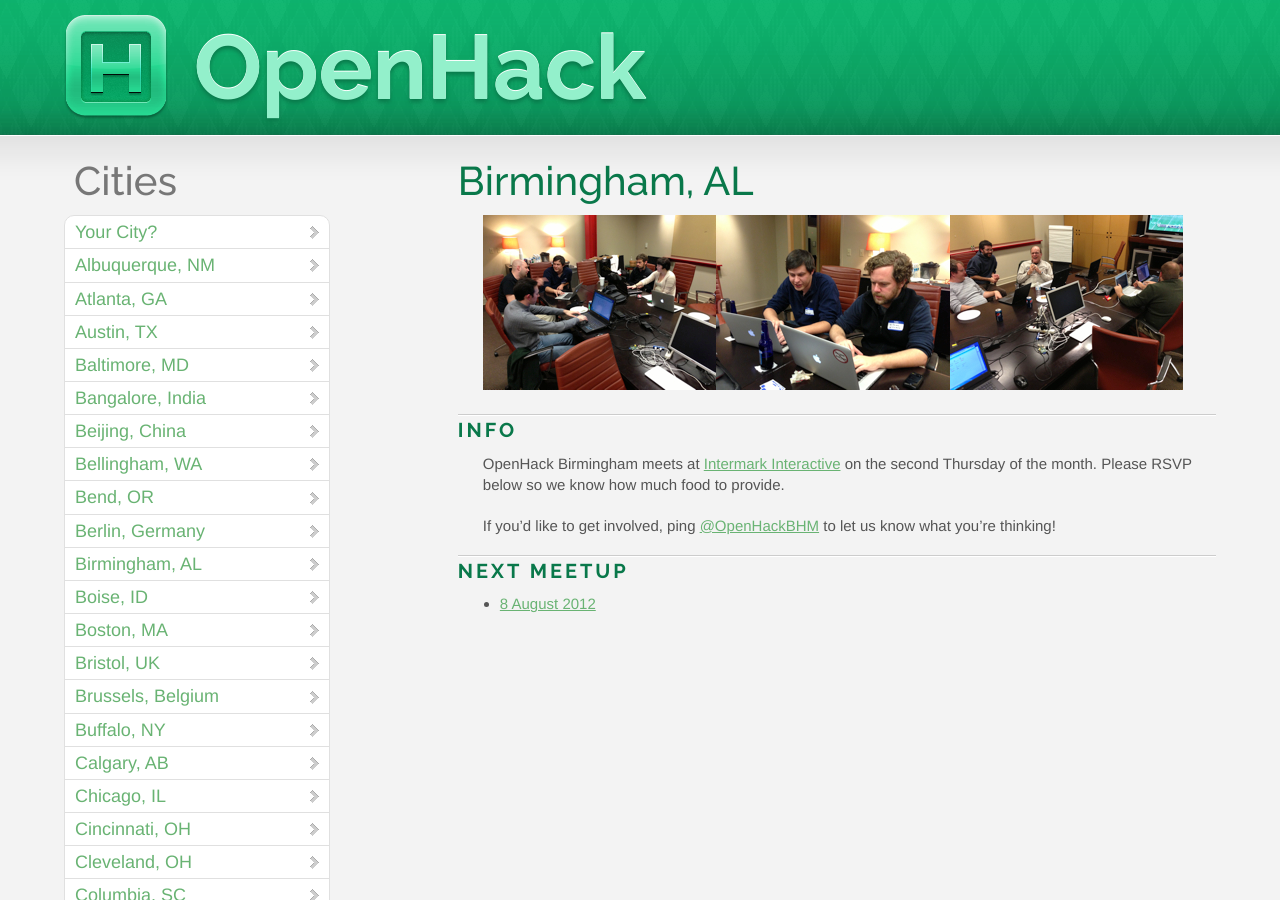
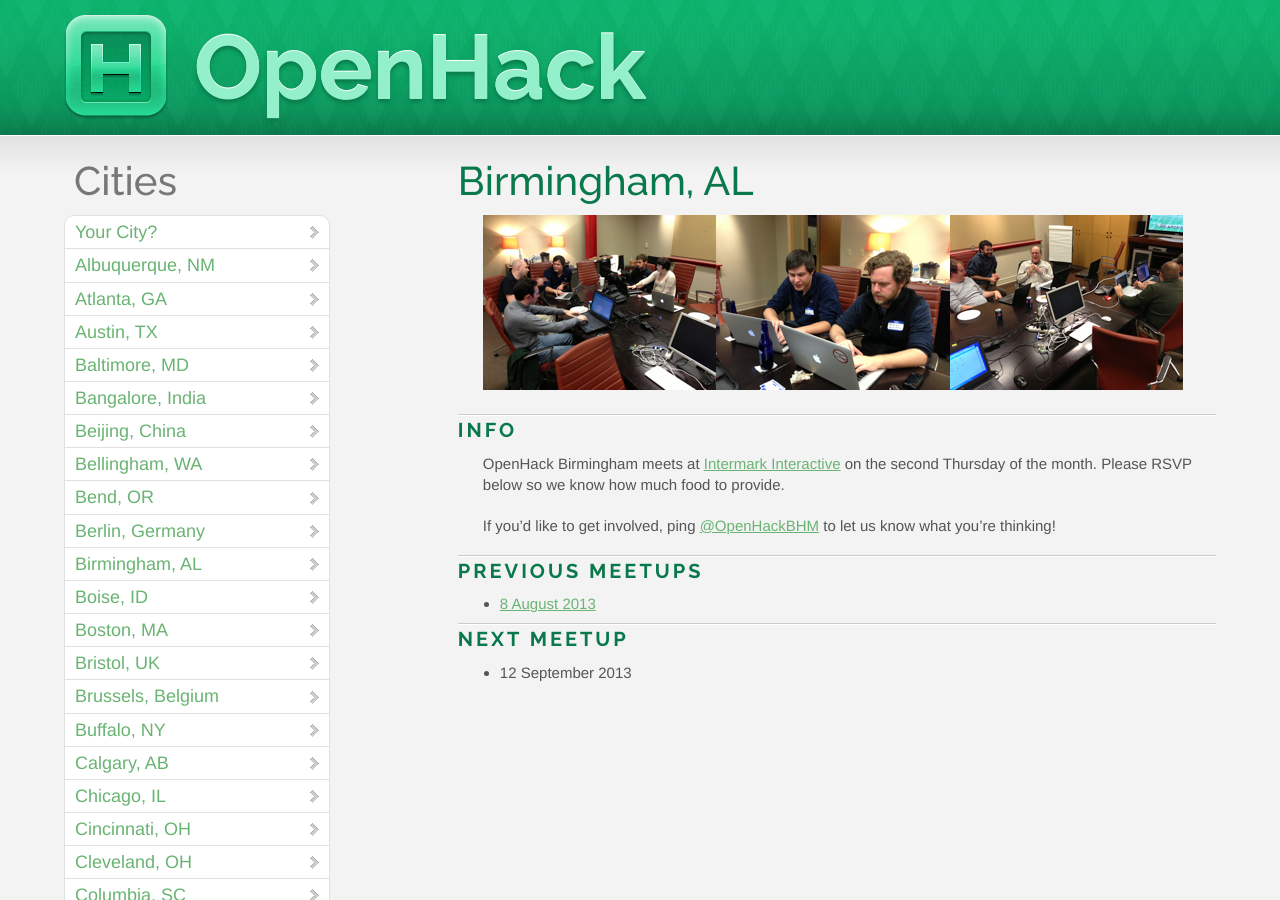
Before and after one commit to OpenHack/openhack.github.com, a Jekyll site: the page built from birmingham/index.markdown, in a window 1280 px wide and 900 px high. Built offline with Jekyll 4.4.1, drawn with Linux system fonts in a browser that asks for light colours; nearby versions of some CDN libraries; Markdown is read by kramdown in place of the engine named in the settings; comment, search, counter and statistics services are not loaded.

Commit message:
updated Birmingham dates

```diff
--- a/birmingham/index.markdown
+++ b/birmingham/index.markdown
@@ -15,6 +15,13 @@ If you'd like to get involved, ping
 [@OpenHackBHM](http://twitter.com/OpenHackBHM) to let us know what
 you're thinking!
 
+
+
+### Previous meetups
+
+* [8 August 2013](https://guestlistapp.com/events/171795)
+
+
 ### Next meetup
 
-* [8 August 2012](https://guestlistapp.com/events/171795)
+* 12 September 2013
```
